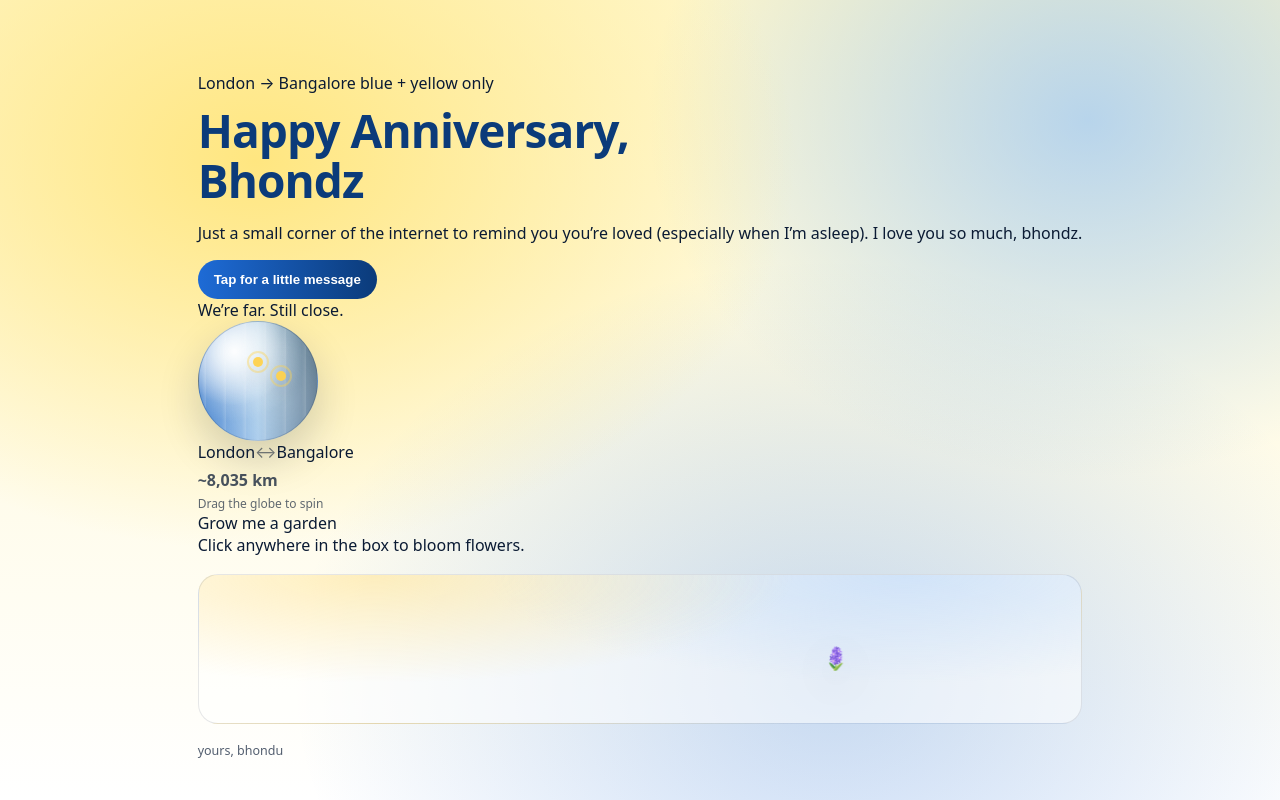
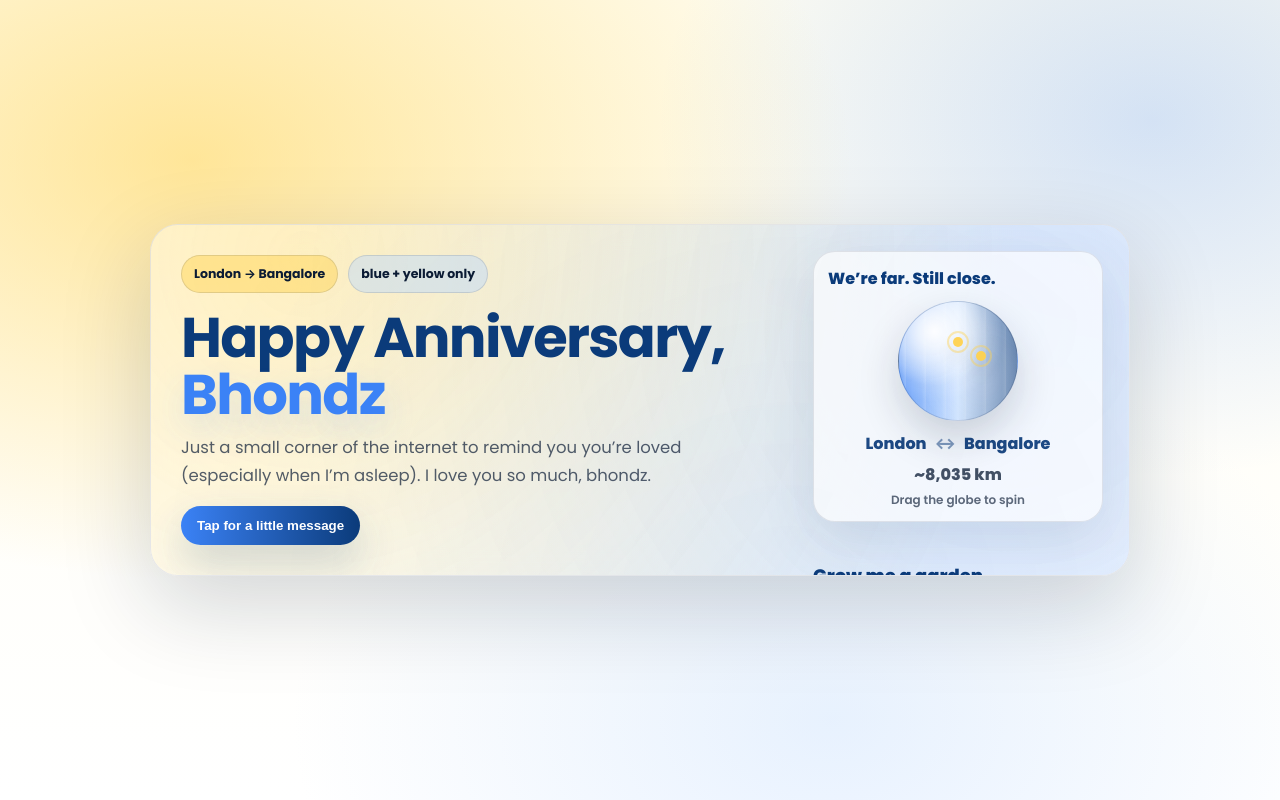
Before and after one commit to bahaardahiya/ilovetreya, a plain HTML site: page index.html in a window 1280 px wide. Drawn offline with Linux system fonts and the light colour scheme.

Commit message:
Update style.css

```diff
--- a/style.css
+++ b/style.css
@@ -1,21 +1,23 @@
- :root{
-  /* Yellow + blue theme */
-  --yellow-1: #FFF7CC;
-  --yellow-2: #FFE680;
-  --yellow-3: #FFD24D;
+:root{
+  /* Yellow + Blue palette (soft, not corporate) */
+  --y0:#FFFDF2;
+  --y1:#FFF5C6;
+  --y2:#FFE48A;
+  --y3:#FFD24D;
 
-  --blue-1: #0B3B7A;
-  --blue-2: #1E6BD6;
-  --blue-3: #7DB7FF;
+  --b0:#EAF3FF;
+  --b1:#BBD8FF;
+  --b2:#3B82F6;
+  --b3:#0B3B7A;
 
-  --ink: #0B1B34;
-  --muted: rgba(11,27,52,0.72);
+  --ink:#0B1B34;
+  --muted: rgba(11,27,52,0.70);
 
   --card: rgba(255,255,255,0.72);
   --stroke: rgba(11,27,52,0.10);
+  --shadow: 0 30px 90px rgba(11,27,52,0.18);
 
-  --shadow: 0 20px 60px rgba(11,27,52,0.18);
-  --radius: 26px;
+  --r: 28px;
 }
 
 *{ box-sizing:border-box; }
@@ -23,71 +25,104 @@ html,body{ height:100%; }
 
 body{
   margin:0;
+  font-family: "Poppins", ui-sans-serif, system-ui, -apple-system, Segoe UI, Roboto, Helvetica, Arial;
+  color: var(--ink);
+  overflow-x:hidden;
+
+  /* softer “love page” wash */
+  background:
+    radial-gradient(1100px 700px at 15% 20%, rgba(255,210,77,0.55), transparent 60%),
+    radial-gradient(900px 650px at 90% 15%, rgba(59,130,246,0.22), transparent 55%),
+    radial-gradient(900px 650px at 65% 90%, rgba(187,216,255,0.35), transparent 60%),
+    linear-gradient(180deg, var(--y0), #ffffff);
+}
+
+.shell{
+  min-height:100%;
   display:grid;
   place-items:center;
-  padding:26px;
-  font-family: ui-sans-serif, system-ui, -apple-system, Segoe UI, Roboto, Helvetica, Arial;
-  color: var(--ink);
-
-  /* Sunny yellow base + blue glows */
-  background:
-    radial-gradient(900px 650px at 20% 20%, var(--yellow-2), transparent 60%),
-    radial-gradient(800px 650px at 85% 15%, rgba(125,183,255,0.55), transparent 55%),
-    radial-gradient(900px 700px at 65% 85%, rgba(30,107,214,0.25), transparent 60%),
-    linear-gradient(180deg, var(--yellow-1), #ffffff);
+  padding: 38px 22px;
 }
 
-.card{
-  width: min(900px, 100%);
+.hero-card{
+  width: min(980px, 100%);
   background: var(--card);
-  backdrop-filter: blur(10px);
+  backdrop-filter: blur(12px);
   border: 1px solid var(--stroke);
-  border-radius: var(--radius);
+  border-radius: var(--r);
   box-shadow: var(--shadow);
-  padding: 26px;
+  padding: 30px;
   position: relative;
   overflow:hidden;
 }
 
-.top{
-  display:flex;
-  gap:22px;
-  align-items:flex-start;
-  justify-content:space-between;
-  flex-wrap:wrap;
+/* soft blobs inside card */
+.hero-card::before{
+  content:"";
+  position:absolute;
+  inset:-40%;
+  background:
+    radial-gradient(circle at 30% 35%, rgba(255,210,77,0.26), transparent 55%),
+    radial-gradient(circle at 70% 30%, rgba(59,130,246,0.18), transparent 55%),
+    radial-gradient(circle at 60% 80%, rgba(187,216,255,0.22), transparent 55%);
+  transform: rotate(8deg);
+  pointer-events:none;
 }
 
-.title-block{
-  width: min(520px, 100%);
+.hero-card > *{ position:relative; }
+
+.hero-top{
+  display:block;
+  max-width: 620px;
 }
 
-.badge{
-  display:inline-block;
-  padding: 8px 12px;
-  border-radius: 999px;
-  background: rgba(255,210,77,0.55);
-  border: 1px solid rgba(11,27,52,0.12);
-  font-weight: 750;
-  letter-spacing: 0.01em;
+.chips{
+  display:flex;
+  flex-wrap:wrap;
+  gap:10px;
+  margin-bottom: 16px;
 }
 
-h1{
-  margin: 12px 0 10px;
-  font-size: clamp(30px, 4vw, 46px);
-  letter-spacing: -0.02em;
-  line-height:1.08;
-  color: var(--blue-1);
+.chip{
+  padding: 9px 12px;
+  border-radius: 999px;
+  font-weight: 700;
+  font-size: 12.5px;
+  background: rgba(255,210,77,0.45);
+  border: 1px solid rgba(11,27,52,0.12);
 }
 
-.name{
-  color: var(--blue-2);
+.chip-blue{
+  background: rgba(187,216,255,0.45);
 }
 
-.note{
+.headline{
+  margin: 0 0 10px;
+  font-size: clamp(34px, 5vw, 56px);
+  line-height: 1.03;
+  letter-spacing: -0.03em;
+  color: var(--b3);
+}
+
+.accent{
+  color: var(--b2);
+  text-shadow: 0 14px 35px rgba(59,130,246,0.18);
+}
+
+.subcopy{
   margin: 0 0 16px;
-  line-height: 1.6;
+  font-size: 16.5px;
+  line-height: 1.7;
   color: var(--muted);
-  font-size: 16.5px;
+  max-width: 56ch;
+}
+
+.cta-row{
+  display:flex;
+  align-items:center;
+  gap: 14px;
+  flex-wrap:wrap;
+  margin-top: 14px;
 }
 
 .btn{
@@ -97,38 +132,77 @@ h1{
   border-radius: 999px;
   cursor:pointer;
   font-weight: 800;
-  background: linear-gradient(90deg, var(--blue-2), var(--blue-1));
+  background: linear-gradient(90deg, var(--b2), var(--b3));
   color: white;
+  box-shadow: 0 18px 40px rgba(11,59,122,0.20);
   transition: transform 120ms ease, opacity 120ms ease;
 }
 
-.btn:hover{ transform: translateY(-1px); opacity:0.94; }
-.btn:active{ transform: translateY(0px); opacity:0.88; }
+.btn:hover{ transform: translateY(-1px); opacity:0.95; }
+.btn:active{ transform: translateY(0px); opacity:0.90; }
 
 .surprise{
-  margin: 12px 0 0;
-  min-height: 24px;
   font-weight: 800;
   color: rgba(11,59,122,0.92);
+  min-height: 20px;
 }
 
-.globe-wrap{
+/* layout: right rail floats like the reddit example */
+.right-rail{
+  position:absolute;
+  top: 26px;
+  right: 26px;
+  width: 290px;
   display:flex;
   flex-direction:column;
-  align-items:center;
-  gap:10px;
-  margin-left:auto;
-  padding: 14px 14px 12px;
-  border-radius: 20px;
-  border: 1px solid var(--stroke);
-  background: rgba(255,255,255,0.55);
+  gap: 14px;
 }
 
-.globe-title{
-  font-weight: 850;
-  color: var(--blue-1);
+@media (max-width: 980px){
+  .right-rail{
+    position: static;
+    width: 100%;
+    margin-top: 18px;
+  }
 }
 
+.mini-card{
+  background: rgba(255,255,255,0.66);
+  border: 1px solid rgba(11,27,52,0.10);
+  border-radius: 22px;
+  padding: 14px 14px 12px;
+  box-shadow: 0 18px 55px rgba(11,27,52,0.10);
+}
+
+.mini-card.soft{
+  background:
+    radial-gradient(500px 240px at 30% 10%, rgba(255,210,77,0.22), transparent 60%),
+    radial-gradient(500px 240px at 70% 20%, rgba(187,216,255,0.22), transparent 60%),
+    rgba(255,255,255,0.66);
+}
+
+.mini-title{
+  font-weight: 850;
+  color: var(--b3);
+  margin-bottom: 10px;
+}
+
+.list{
+  margin: 0;
+  padding-left: 18px;
+  color: rgba(11,27,52,0.78);
+  line-height: 1.6;
+  font-weight: 600;
+}
+
+.small-note{
+  margin-top: 8px;
+  font-size: 12px;
+  opacity: 0.65;
+  font-weight: 600;
+}
+
+/* globe */
 .globe{
   width:120px;
   height:120px;
@@ -139,14 +213,12 @@ h1{
   box-shadow: 0 18px 40px rgba(11,27,52,0.18);
   cursor: grab;
   user-select:none;
+  margin: 8px auto 10px;
 
-  /* “Earth-ish” but in blue palette */
   background:
-    radial-gradient(circle at 30% 25%, rgba(255,255,255,0.95), transparent 45%),
-    radial-gradient(circle at 70% 65%, rgba(255,255,255,0.16), transparent 55%),
-    linear-gradient(90deg, rgba(30,107,214,0.78), rgba(125,183,255,0.65), rgba(11,59,122,0.65));
-
-  transform: translateZ(0);
+    radial-gradient(circle at 30% 25%, rgba(255,255,255,0.92), transparent 45%),
+    radial-gradient(circle at 70% 65%, rgba(255,255,255,0.14), transparent 55%),
+    linear-gradient(90deg, rgba(59,130,246,0.75), rgba(187,216,255,0.62), rgba(11,59,122,0.62));
 }
 
 .globe:active{ cursor: grabbing; }
@@ -168,7 +240,7 @@ h1{
 .globe-shine{
   position:absolute;
   inset:0;
-  background: radial-gradient(circle at 30% 25%, rgba(255,255,255,0.65), transparent 58%);
+  background: radial-gradient(circle at 30% 25%, rgba(255,255,255,0.62), transparent 58%);
   mix-blend-mode: screen;
   pointer-events:none;
 }
@@ -178,7 +250,7 @@ h1{
   width:10px;
   height:10px;
   border-radius:50%;
-  background: rgba(255,210,77,0.95); /* yellow pins */
+  background: rgba(255,210,77,0.95);
   box-shadow: 0 10px 18px rgba(11,27,52,0.20);
   transform: translate(-50%, -50%);
   opacity: 0;
@@ -190,59 +262,69 @@ h1{
   position:absolute;
   inset:-6px;
   border-radius:50%;
-  border: 2px solid rgba(255,210,77,0.40);
+  border: 2px solid rgba(255,210,77,0.42);
 }
 
-.distance-meta{
+.meta{
   text-align:center;
-  width: 190px;
-  max-width: 100%;
 }
 
-.places{
+.meta-row{
   font-weight: 850;
+  color: rgba(11,59,122,0.92);
   display:flex;
   justify-content:center;
   gap:8px;
-  color: rgba(11,59,122,0.92);
 }
 
 .sep{ opacity:0.55; }
 
 .km{
-  margin-top:6px;
+  margin-top: 6px;
   font-weight: 900;
-  color: rgba(11,27,52,0.75);
+  color: rgba(11,27,52,0.76);
 }
 
 .hint{
-  margin-top:4px;
-  font-size:12px;
-  opacity:0.65;
+  margin-top: 4px;
+  font-size: 12px;
+  opacity: 0.65;
+  font-weight: 600;
+}
+
+/* garden */
+.garden-wrap{
+  margin-top: 26px;
+}
+
+.garden-title{
+  font-weight: 900;
+  color: var(--b3);
+  font-size: 18px;
+}
+
+.garden-sub{
+  margin-top: 4px;
+  color: rgba(11,27,52,0.68);
+  font-weight: 600;
+  font-size: 13px;
 }
 
 .garden{
-  margin-top: 18px;
-  padding: 14px;
-  border-radius: 20px;
-  border: 1px solid var(--stroke);
+  margin-top: 12px;
+  min-height: 160px;
+  border-radius: 22px;
+  border: 1px solid rgba(11,27,52,0.10);
   background:
-    radial-gradient(700px 180px at 20% 0%, rgba(255,210,77,0.35), transparent 60%),
-    radial-gradient(700px 180px at 80% 0%, rgba(125,183,255,0.25), transparent 60%),
-    rgba(255,255,255,0.55);
-  position: relative;
-  min-height: 150px;
+    radial-gradient(700px 200px at 15% 0%, rgba(255,210,77,0.30), transparent 60%),
+    radial-gradient(700px 200px at 85% 0%, rgba(187,216,255,0.26), transparent 60%),
+    rgba(255,255,255,0.62);
+  box-shadow: 0 18px 55px rgba(11,27,52,0.08);
+  position:relative;
   overflow:hidden;
 }
 
-.garden-hint{
-  font-size: 13px;
-  opacity: 0.70;
-  font-weight: 750;
-  color: rgba(11,27,52,0.75);
-}
-
-/* flowers that appear on click */
+/* click flowers */
 .flower{
   position:absolute;
   transform: translate(-50%, -50%) scale(0.2);
@@ -263,6 +345,27 @@ h1{
   margin-top: 18px;
   opacity: 0.7;
   font-size: 12.5px;
+  font-weight: 600;
 }
 
-.tiny{ letter-spacing:0.02em; }
+/* floating decorative elements */
+.floaters{
+  position: fixed;
+  inset:0;
+  pointer-events:none;
+  overflow:hidden;
+  z-index: 0;
+}
+
+.floater{
+  position:absolute;
+  font-size: 16px;
+  opacity: 0.35;
+  animation: drift 10s linear infinite;
+  filter: drop-shadow(0 14px 30px rgba(11,27,52,0.10));
+}
+
+@keyframes drift{
+  from{ transform: translateY(110vh) translateX(0px) rotate(0deg); }
+  to{ transform: translateY(-20vh) translateX(30px) rotate(220deg); }
+}
```
